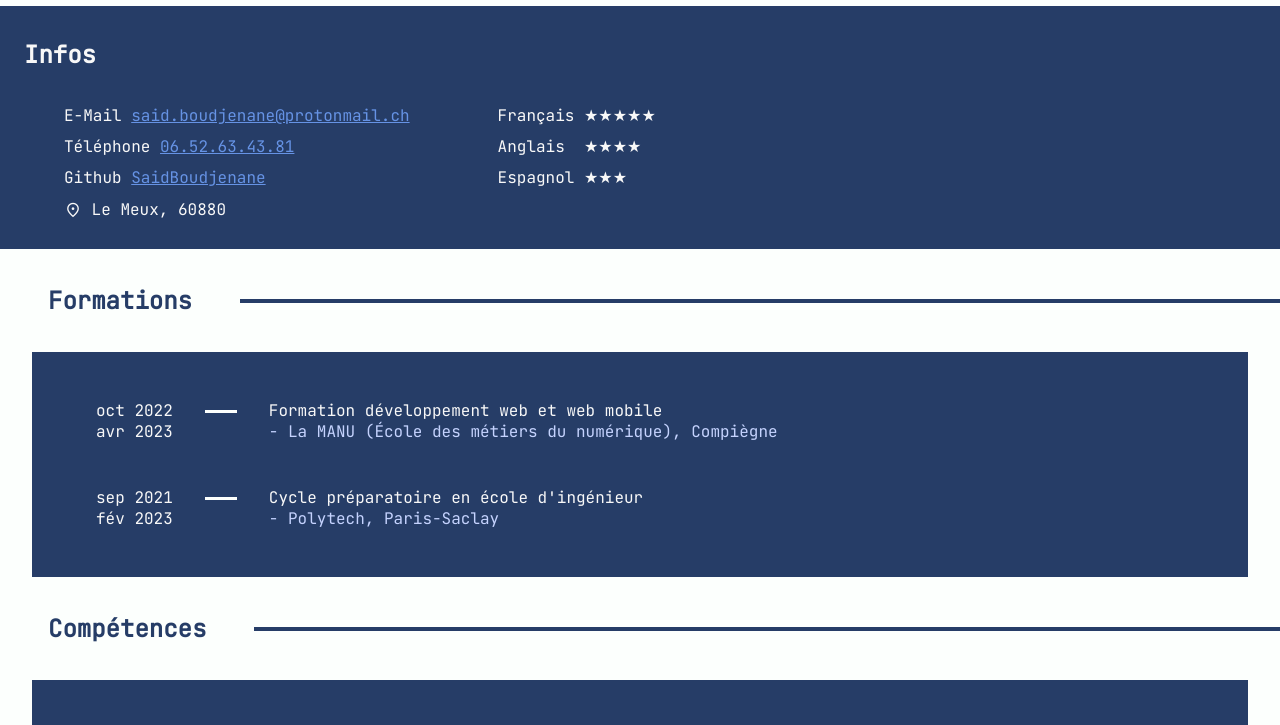
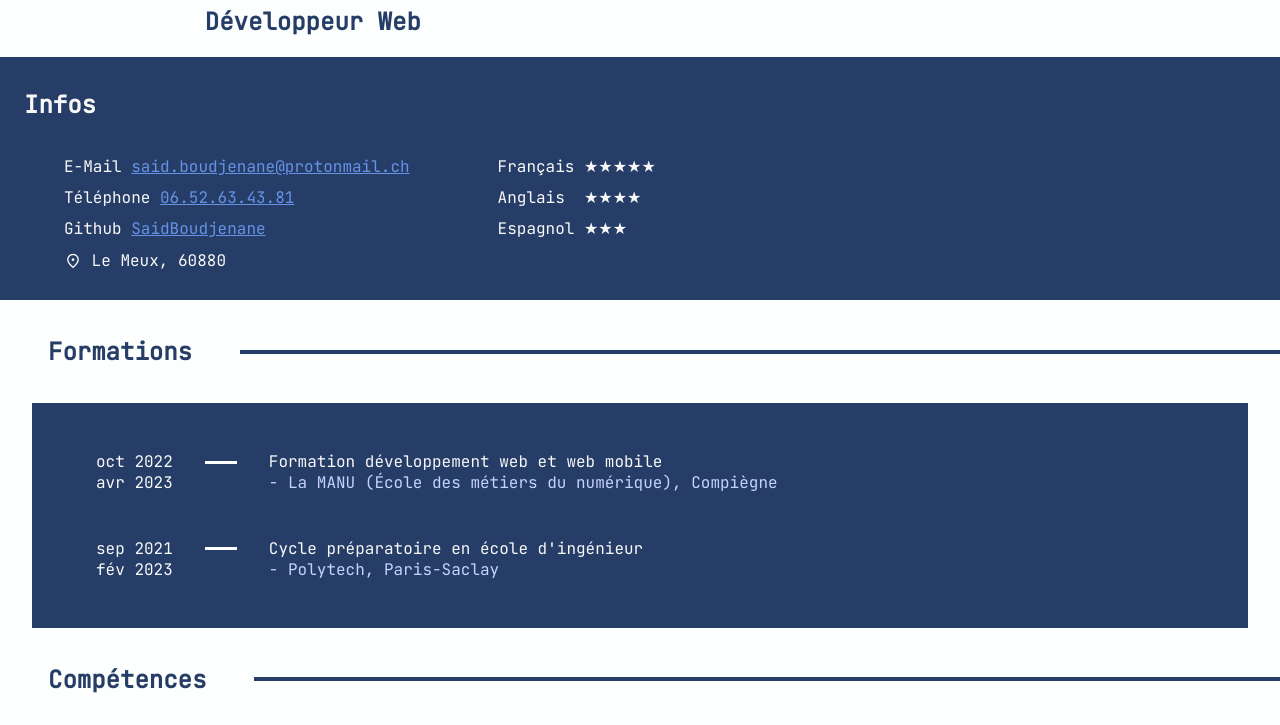
Before and after one commit to SaidBoudjenane/saidboudjenane.github.io, a plain HTML site: page index.html in a window 1280 px wide. Shown: the part 80-805 px from the top of the page. Drawn offline with nearby package versions, Linux system fonts and the light colour scheme.

Commit message:
Ajout d'un sous-titre Developpeur web

```diff
--- a/index.html
+++ b/index.html
@@ -15,6 +15,7 @@
 <body>
     <div id="title" class="color-blue">
         <h1>Saïd Boudjenane</h1>
+        <h2 id="job">Développeur Web</h2>
     </div>
     <div id="infos">
         <div class="color-white">
```
